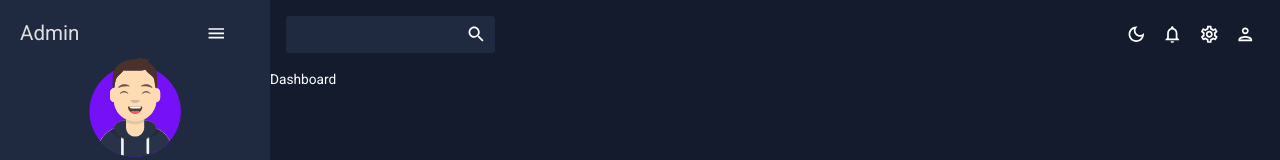
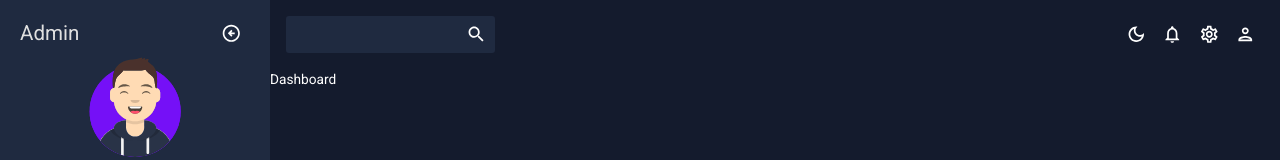
Before and after one commit to yogeshCelestial/react-dashboard, a React (Create React App) app: page / in a window 1280 px wide. Shown: the top 160 px of the page. Built offline with nearby package versions, Linux system fonts and the light colour scheme.

Commit message:
Sidebar enhanced

```diff
--- a/src/index.css
+++ b/src/index.css
@@ -18,7 +18,7 @@ body,
 }
 
 ::-webkit-scrollbar {
-  width: 10px;
+  width: 8px;
 }
 
 /* Track */
--- a/src/screens/globals/SideBar.tsx
+++ b/src/screens/globals/SideBar.tsx
@@ -12,7 +12,8 @@ import QuestionAnswerOutlinedIcon from '@mui/icons-material/QuestionAnswerOutlin
 import CalendarTodayOutlinedIcon from '@mui/icons-material/CalendarToday';
 import ReceiptOutlinedIcon from '@mui/icons-material/Receipt';
 import TimelineOutlinedIcon from '@mui/icons-material/Timeline';
-import MenuOutlinedIcon from '@mui/icons-material/MenuOutlined';
+import ArrowCircleLeftOutlinedIcon from '@mui/icons-material/ArrowCircleLeftOutlined';
+import ArrowCircleRightOutlinedIcon from '@mui/icons-material/ArrowCircleRightOutlined';
 import userPicture from '../../assets/user.svg';
 
 import { tokens } from '../../theme';
@@ -55,7 +56,7 @@ function SideBar() {
                     backgroundColor: 'transparent !important',
                 },
                 '& .pro-inner-item': {
-                    padding: '5px 35px 5px 20px !important'
+                    padding: '5px 20px 5px 20px !important'
                 },
                 '& .pro-inner-item:hover': {
                     color: '#868dfb !important',
@@ -65,8 +66,9 @@ function SideBar() {
                 },
             }}
         >
-            <ProSideBar>
-
+            <ProSideBar
+                collapsed={isCollapsed}
+            >
                 <Menu>
                     <MenuItem>
                         <Box
@@ -74,8 +76,26 @@ function SideBar() {
                             justifyContent='space-between'
                             alignItems='center'
                         >
-                            <Typography variant='h5' color={colors.grey[100]}>Admin</Typography>
-                            <IconButton type='button' onClick={() => setIsCollapsed(!isCollapsed)}><MenuOutlinedIcon /></IconButton>
+                            {!isCollapsed ? (
+                                <>
+                                    <Typography variant='h5' color={colors.grey[100]}>Admin</Typography>
+                                    <IconButton
+                                        type='button'
+                                        onClick={() => setIsCollapsed(!isCollapsed)}
+                                    >
+                                        <ArrowCircleLeftOutlinedIcon />
+                                    </IconButton>
+                                </>
+                            )
+                                : (
+                                    <IconButton
+                                        type='button'
+                                        onClick={() => setIsCollapsed(!isCollapsed)}
+                                    >
+                                        <ArrowCircleRightOutlinedIcon />
+                                    </IconButton>
+
+                                )}
                         </Box>
                     </MenuItem>
 
```
